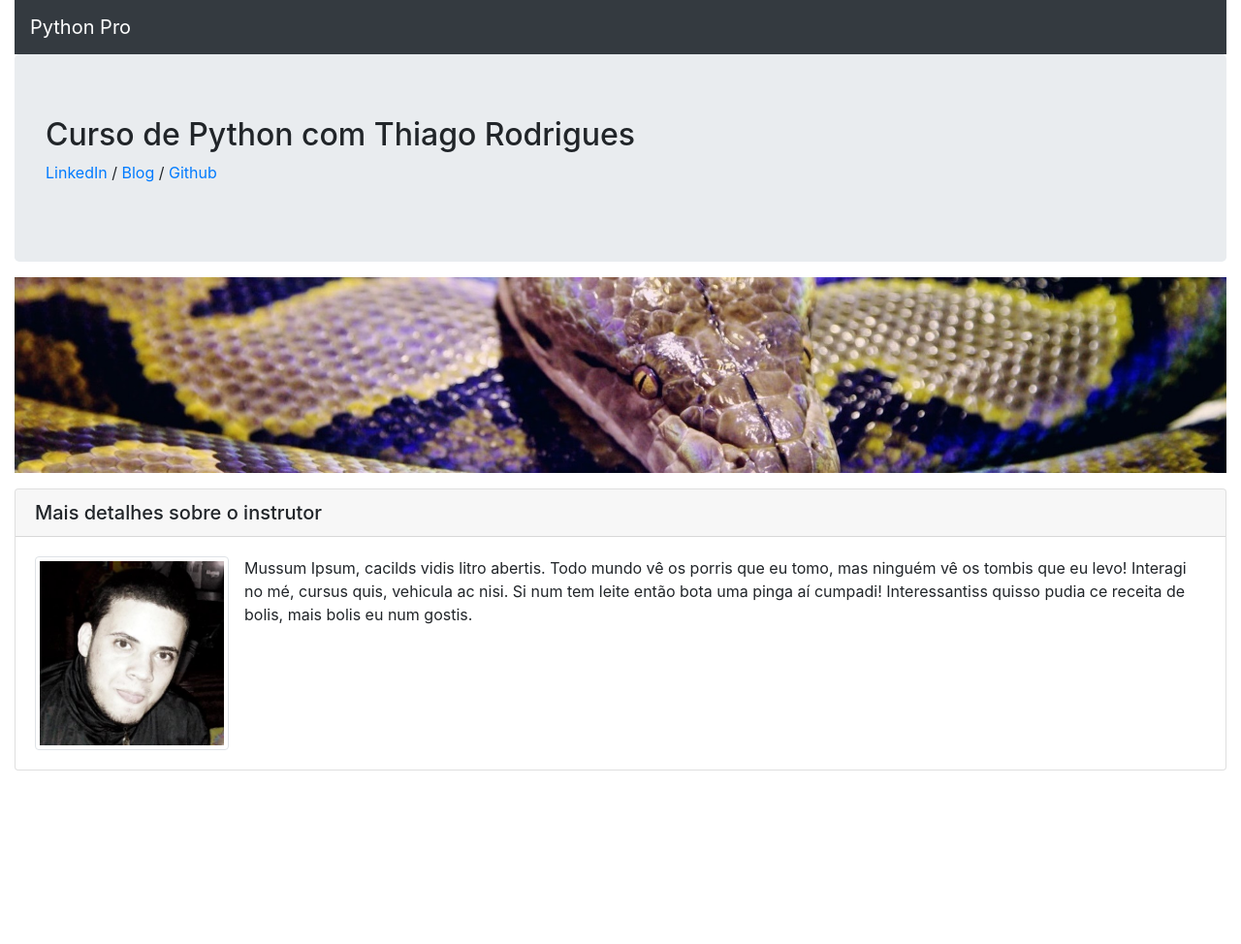
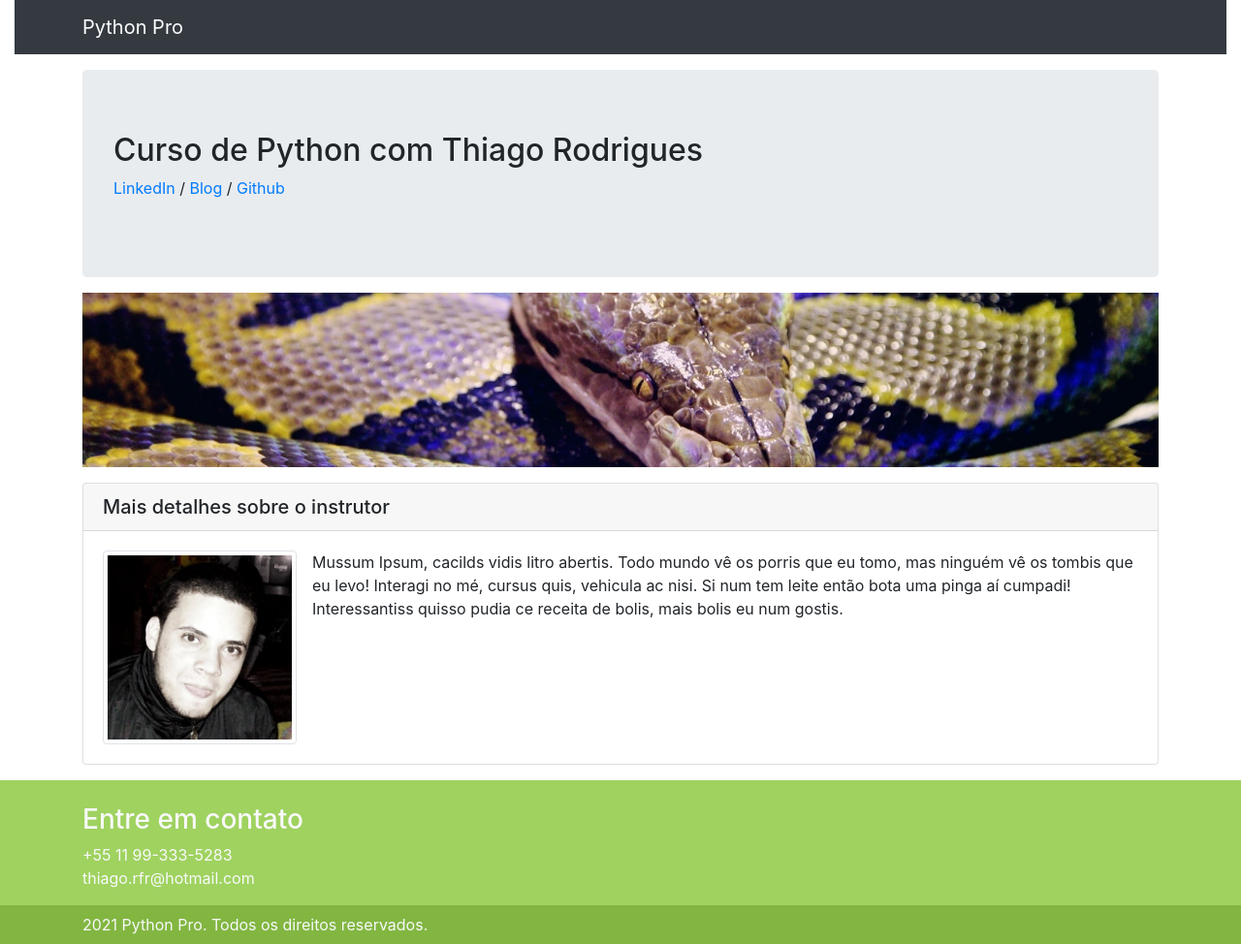
Before and after one commit to undersfx/django-pro, a Django app: page / in a window 1280 px wide. Shown: the whole page at 97% size. Before the commit the page ends 795 px from the top, so only its background shows below. Run offline with Django 3.2, Linux system fonts and the light colour scheme; some libraries are stand-ins or nearby versions.

Commit message:
add: Rodape

```diff
--- a/pypro/base/static/css/style.css
+++ b/pypro/base/static/css/style.css
@@ -1 +1,7 @@
-# Empty CSS file for your own CSS
+.main-footer{
+    background-color: #9fd25f;
+}
+
+.rights{
+    background-color: #82b641;
+}
--- a/pypro/base/templates/base/home.html
+++ b/pypro/base/templates/base/home.html
@@ -21,10 +21,11 @@
   </head>
   <body>
 
-<div class="container-fluid">
+<div class="container-fluid pb-3">
 	<div class="row">
 		<div class="col-md-12">
 				<nav class="navbar navbar-expand-lg navbar-dark bg-dark">
+					<div class="container">
 						<a class="navbar-brand" href="{% url 'base:home' %}">Python Pro</a>
 						<button class="navbar-toggler" type="button" data-toggle="collapse" data-target="#navbarSupportedContent" aria-controls="navbarSupportedContent" aria-expanded="false" aria-label="Toggle navigation">
 							<span class="navbar-toggler-icon"></span>
@@ -35,8 +36,15 @@
 
 							</ul>
 						</div>
+					</div>
 				</nav>
+		</div>
+	</div>
+</div>
 
+<div class="container">
+	<div class="row">
+		<div class="col-md-12">
 			<div class="jumbotron" style="margin-bottom:1rem;">
 				<h2>
 					Curso de Python com Thiago Rodrigues
@@ -78,5 +86,31 @@
 		</div>
 	</div>
 </div>
+
+  <footer class="main-footer mt-3 pt-4 text-light">
+	  <div class="container">
+		  <div class="row">
+			  <div class="col">
+				<h3>Entre em contato</h3>
+				  <address>
+					  <a href="tel:+5511993335283" class="text-light">+55 11 99-333-5283</a>
+					  <br/>
+					  <a href="mailto:thiago.rfr@hotmail.com" class="text-light">thiago.rfr@hotmail.com</a>
+				  </address>
+			  </div>
+		  </div>
+	  </div>
+
+	  <div class="rights pb-2 pt-2">
+	  <div class="container">
+		  <div class="row">
+			  <div class="col">
+				{% now 'Y' %} Python Pro. Todos os direitos reservados.
+			  </div>
+		  </div>
+	  </div>
+	  </div>
+  </footer>
+
   </body>
 </html>
```
Lines whose indentation alone changed are shown as unchanged.
